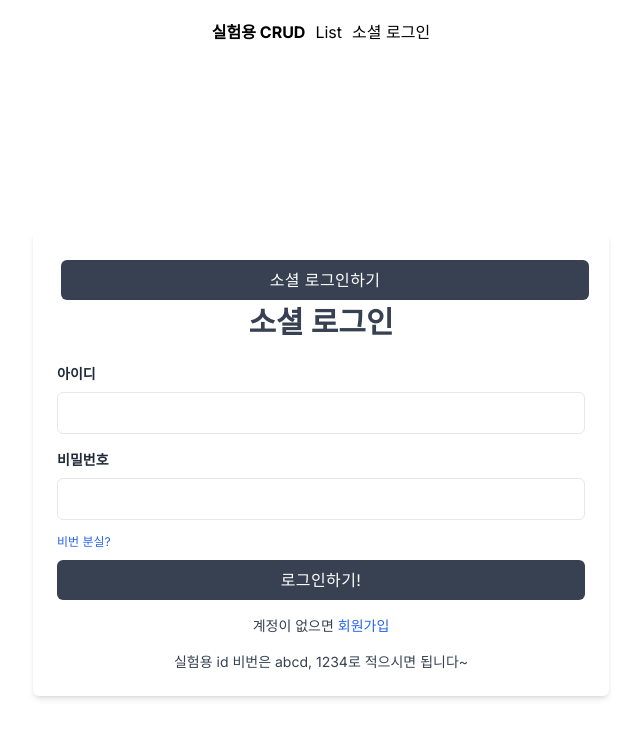
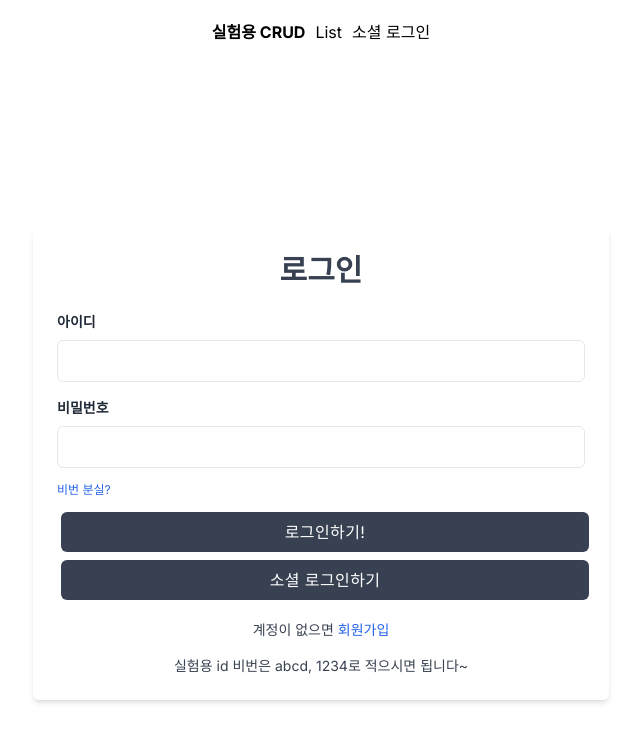
Before and after one commit to user941211/blog, a Next.js app: page / in a window 1280 px wide. Shown: the top 742 px of the page, without its empty margins (319-959 px from the left). Built offline with nearby package versions, Linux system fonts and the light colour scheme; no server answers; the database is empty.

Commit message:
임시 수정

```diff
--- /dev/null
+++ b/app/Loginform.js
@@ -0,0 +1,12 @@
+'use client'
+import { useRouter } from 'next/navigation';
+
+export default function Loginform(props) {
+  const router = useRouter();
+
+  console.log(props)
+  if (props == null) {
+    router.push('/list');
+    console.log(1)
+  }
+}
--- a/app/page.js
+++ b/app/page.js
@@ -4,6 +4,8 @@ import { getServerSession } from 'next-auth'
 import { authOptions } from '@/pages/api/auth/[...nextauth]'
 import MainpageLoginBtn from './MainpageLoginBtn'
 import MainpageLogoutBtn from './MainpageLogoutBtn'
+import { useRouter } from 'next/navigation';
+import Loginform from "./Loginform";
 require("dotenv").config();
 
 export default async function Home() {
@@ -14,29 +16,29 @@ export default async function Home() {
   let session = await getServerSession(authOptions)
   let result = await db.collection('post').find().toArray()
   //collection의 모든 document를 꺼내려면 이걸 사용
+
   return (
     <div className="relative flex flex-col items-center justify-center min-h-screen overflow-hidden">
+      <Loginform />
       <div className="w-full p-6 bg-white rounded-md shadow-md lg:max-w-xl">
-          {
-            session? <MainpageLogoutBtn/>:<MainpageLoginBtn/>
-          }
-          <h1 className="text-3xl font-bold text-center text-gray-700">소셜 로그인</h1>
-
+        <h1 className="text-3xl font-bold text-center text-gray-700">로그인</h1>
         <form className="mt-6 mx-auto">
           <div className="mb-4">
             <label htmlFor="email" className="block text-sm font-semibold text-gray-800">아이디</label>
-              <input type="user_id" className="block w-full px-4 py-2 mt-2 text-gray-700 bg-white border rounded-md focus:border-gray-400 focus:ring-gray-300 focus:outline-none focus:ring focus:ring-opacity-40"/>
+            <input type="user_id" className="block w-full px-4 py-2 mt-2 text-gray-700 bg-white border rounded-md focus:border-gray-400 focus:ring-gray-300 focus:outline-none focus:ring focus:ring-opacity-40" />
           </div>
           <div className="mb-2">
             <label htmlFor="password" className="block text-sm font-semibold text-gray-800">비밀번호</label>
-              <input type="password" className="block w-full px-4 py-2 mt-2 text-gray-700 bg-white border rounded-md focus:border-gray-400 focus:ring-gray-300 focus:outline-none focus:ring focus:ring-opacity-40"/>
+            <input type="password" className="block w-full px-4 py-2 mt-2 text-gray-700 bg-white border rounded-md focus:border-gray-400 focus:ring-gray-300 focus:outline-none focus:ring focus:ring-opacity-40" />
           </div>
           <Link href="/forget" className="text-xs text-blue-600 hover:underline">비번 분실?</Link>
           <div className="mt-2">
-              <button className="w-full px-4 py-2 tracking-wide text-white transition-colors duration-200 transform bg-gray-700 rounded-md hover:bg-gray-600 focus:outline-none focus:bg-gray-600">로그인하기!</button>
+            <button className="m-1 w-full px-4 py-2 tracking-wide text-white transition-colors duration-200 transform bg-gray-700 rounded-md hover:bg-gray-600 focus:outline-none focus:bg-gray-600"
+
+            >로그인하기!</button>
+            {session ? <MainpageLogoutBtn /> : <MainpageLoginBtn />}
           </div>
         </form>
-
         <p className="mt-4 text-sm text-center text-gray-700 mx-2">
           계정이 없으면{" "}
           <Link href="/register" className="font-medium text-blue-600 hover:underline">회원가입</Link>
```
Lines whose indentation alone changed are shown as unchanged.
